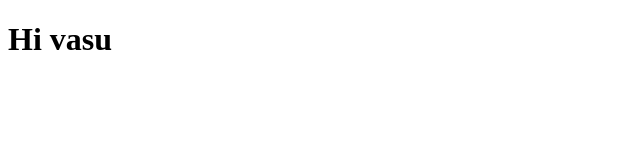
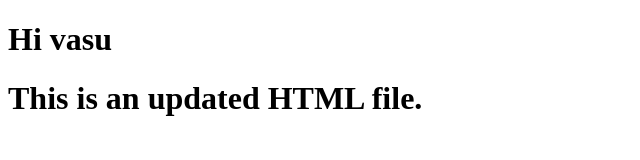
Before and after one commit to Vasundhara2001/freshesbatch-Dec27, a plain HTML site: page index.html in a window 1280 px wide. Shown: the whole page, without its empty margins (0-640 px from the left). Drawn offline with Linux system fonts and the light colour scheme.

Commit message:
NEW CHANCES

```diff
--- a/index.html
+++ b/index.html
@@ -7,5 +7,6 @@
 </head>
 <body>
     <h1>Hi vasu</h1>
+    <h1>This is an updated HTML file.</h1>
 </body>
 </html>
```
Also changed, not shown: info.txt (added), 1 other file.
